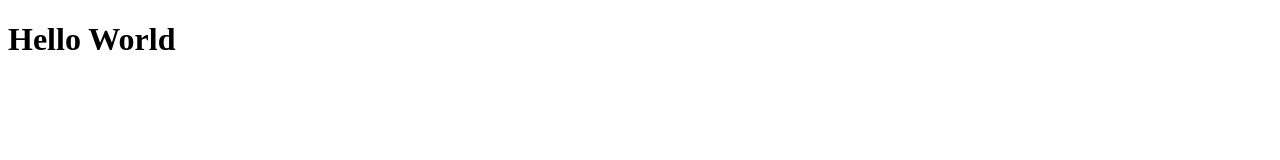
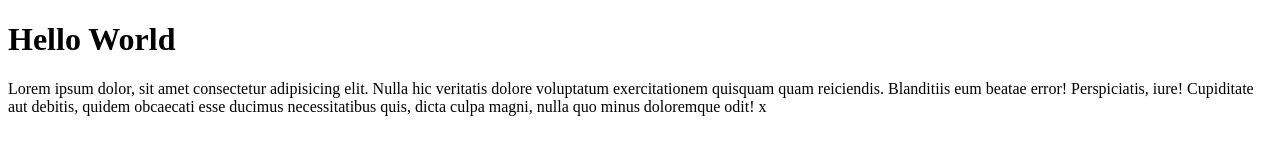
Before and after one commit to samirxettri/learning, a plain HTML site: page index.html in a window 1280 px wide. Drawn offline with Linux system fonts and the light colour scheme.

Commit message:
paragraph added

```diff
--- a/index.html
+++ b/index.html
@@ -8,5 +8,6 @@
 </head>
 <body>
     <h1>Hello World</h1>
+    <p>Lorem ipsum dolor, sit amet consectetur adipisicing elit. Nulla hic veritatis dolore voluptatum exercitationem quisquam quam reiciendis. Blanditiis eum beatae error! Perspiciatis, iure! Cupiditate aut debitis, quidem obcaecati esse ducimus necessitatibus quis, dicta culpa magni, nulla quo minus doloremque odit! x</p>
 </body>
 </html>
```
